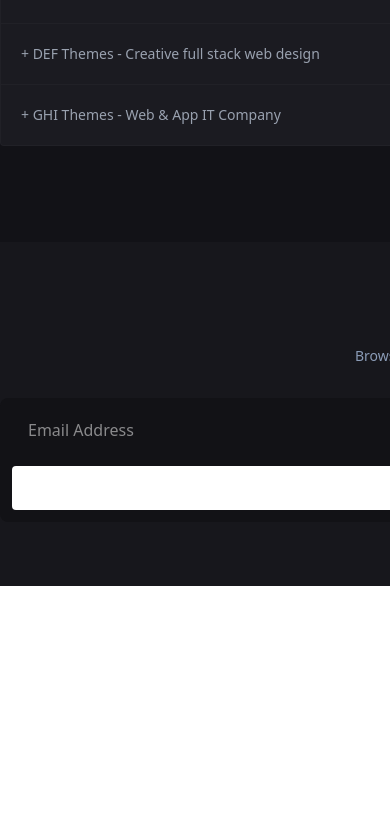
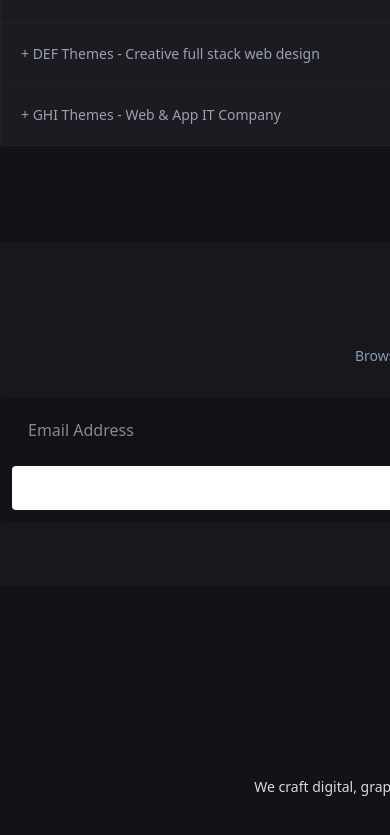
Before and after one commit to mesbaulrafi/myPortfolio, a React (Vite) app: page / in a window 390 px wide. Shown: the part 4006-4841 px from the top of the page. Before the commit the page ends 4592 px from the top, so only its background shows below. Built offline with nearby package versions, Linux system fonts and the light colour scheme.

Commit message:
add project part

```diff
--- a/src/components/pages/Home.jsx
+++ b/src/components/pages/Home.jsx
@@ -4,6 +4,7 @@ import About from '../layouts/About'
 import Services from './Services'
 import Education from '../layouts/Education'
 import Input from '../layouts/Input'
+import Projects from './Projects'
 
 
 
@@ -15,6 +16,7 @@ const Home = () => {
    <Services/>
    <Education/>
    <Input/>
+   <Projects/>
    </>
   )
 }
--- /dev/null
+++ b/src/components/pages/Projects.jsx
@@ -0,0 +1,23 @@
+import React from "react";
+import Container from "../Container";
+
+const Projects = () => {
+  return (
+    <div className="py-24 bg-[#121217] text-white font-sans">
+      <Container>
+        <div className="text-center pb-16 px-4">
+          <h5 className="text-[#69C380] bg-[#69c37f1f] inline-block px-3 py-1 rounded text-[10px] font-bold uppercase tracking-[2px] mb-4">
+            Work
+          </h5>
+          <h2 className="text-3xl md:text-5xl font-bold mb-4">My Projects</h2>
+          <p className="max-w-[650px] mx-auto text-[#D4DBE5] text-sm md:text-base leading-relaxed">
+            We craft digital, graphic and dimensional thinking, to create
+            category leading brand experiences that have meaning .
+          </p>
+        </div>
+      </Container>
+    </div>
+  );
+};
+
+export default Projects;
```
